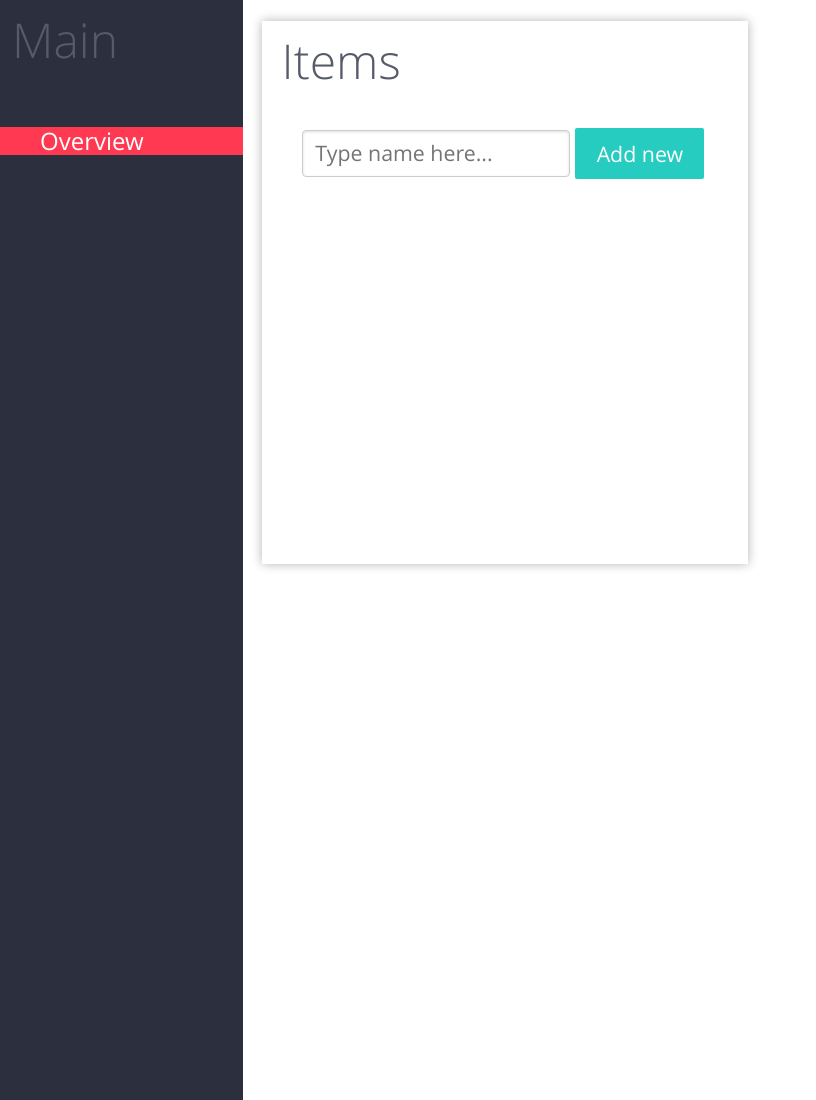
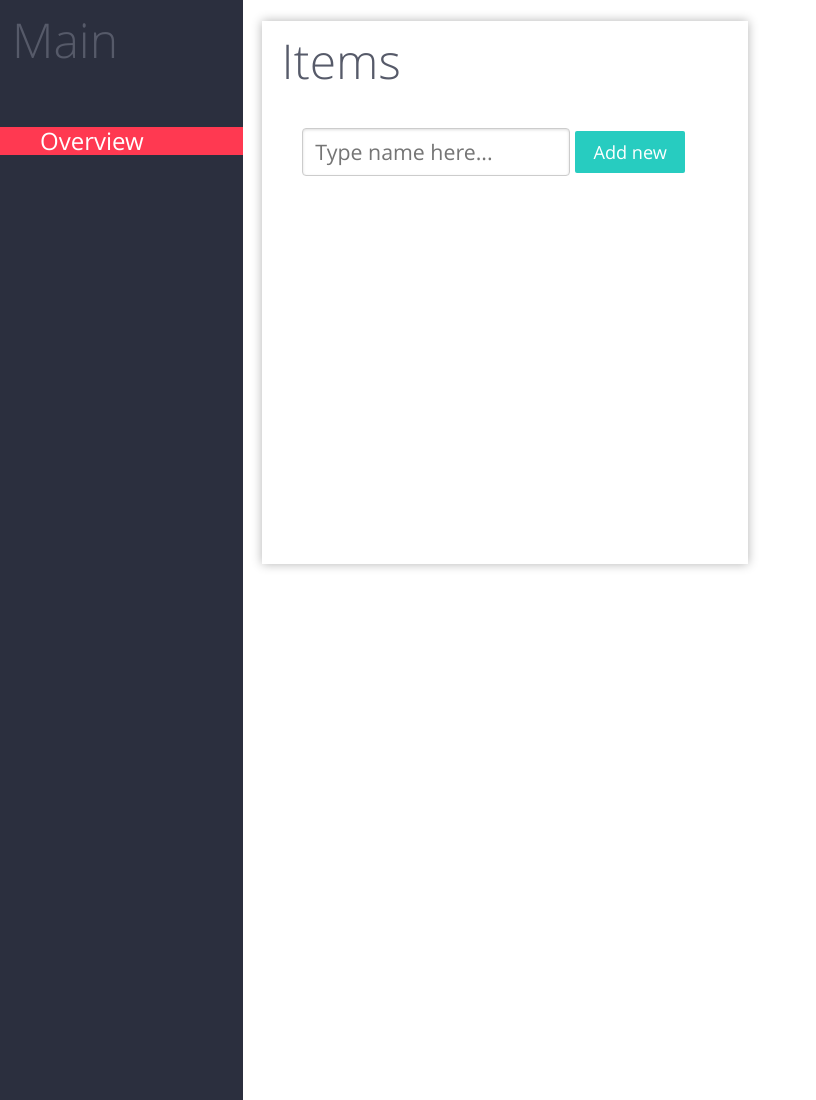
Before and after one commit to OlgaDeineko/OlgaDeineko.github.io, a website: page index.html in a window 1280 px wide. Shown: the top 1100 px of the page, without its empty margins (0-816 px from the left). Drawn offline with nearby package versions, Linux system fonts and the light colour scheme; some packages are replaced by stand-ins of ours; a script that the page names is missing.

Commit message:
add buttom

```diff
--- a/app/item-list/item-list.html
+++ b/app/item-list/item-list.html
@@ -15,7 +15,7 @@
                 <h2 class="chapter">Items</h2>
                 <form class="pure-form">
                     <input type="text" placeholder="Type name here..." class="pure-input-2-3" press-enter="$ctrl.addItem()" ng-model="$ctrl.name" ng-focus="$ctrl.frameDisplayed = false">
-                    <input class="pure-button pure-button-secondary"  type="button" value="Add new"  ng-click="$ctrl.addItem()">
+                    <input class="pure-button pure-button-secondary button-small"  type="button" value="Add new"  ng-click="$ctrl.addItem()">
                 </form>
                 <ul id="itemList" li-select>
                     <li class="item" ng-repeat="item in $ctrl.items">
```
